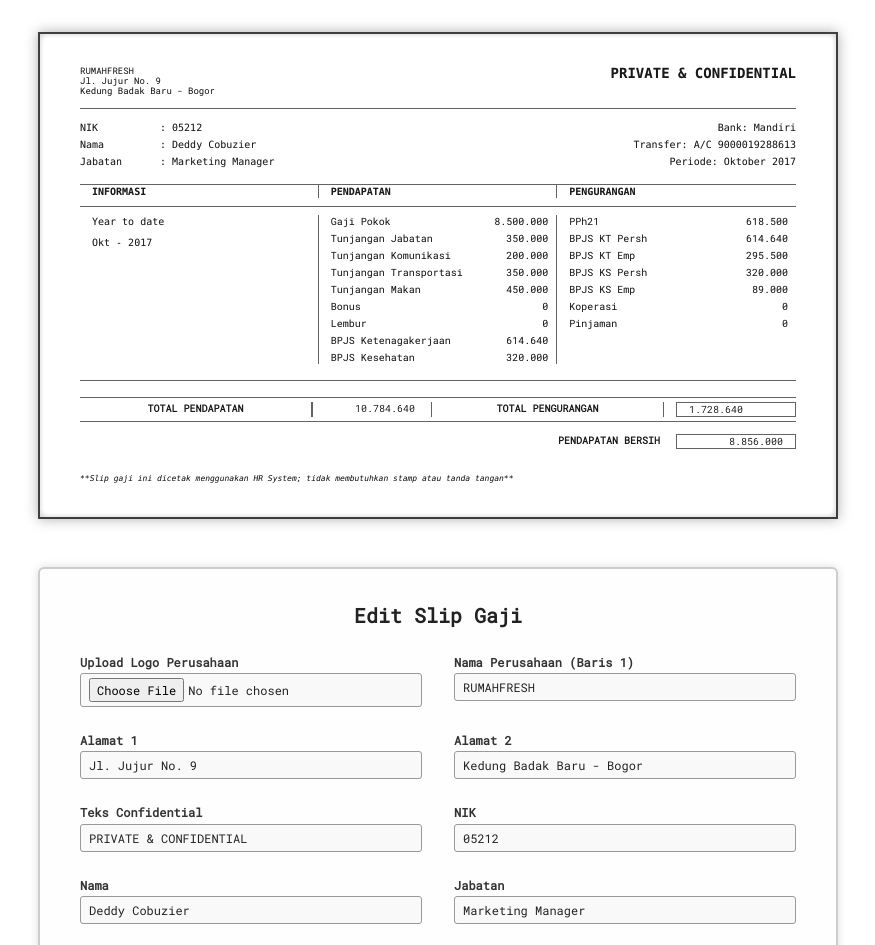
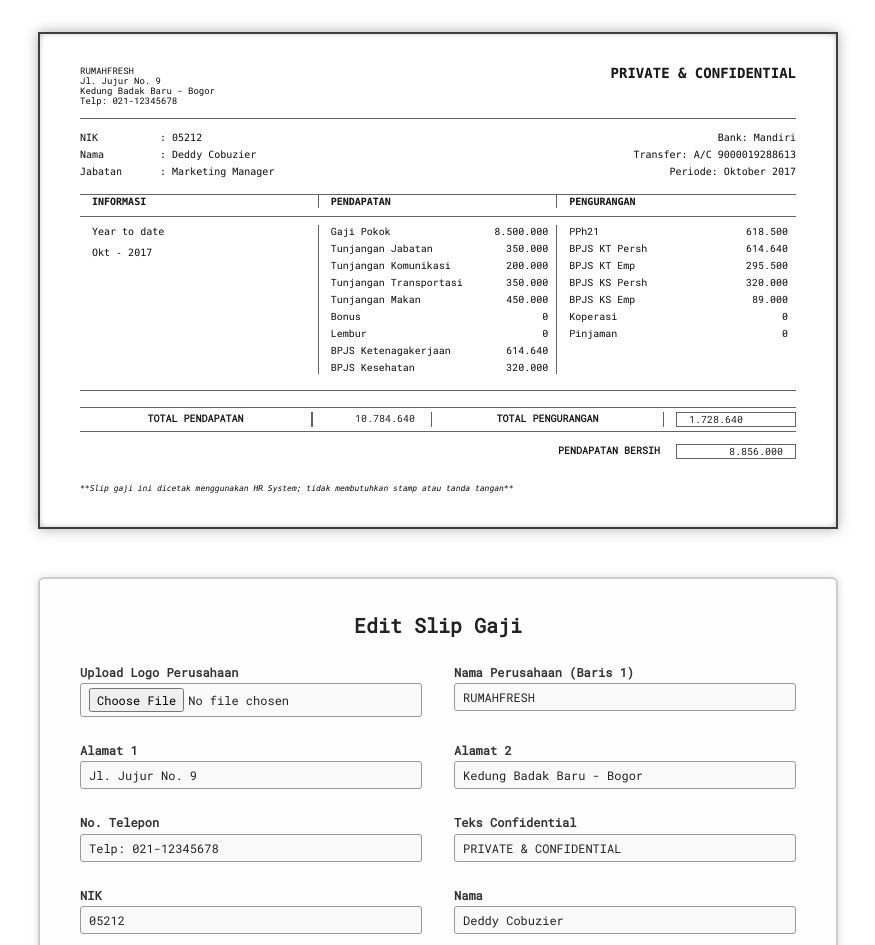
Before and after one commit to andprapr/cuiman, a plain HTML site: page index.html in a window 1280 px wide. Shown: the top 945 px of the page, without its empty margins (202-1077 px from the left). Drawn offline with nearby package versions, Linux system fonts and the light colour scheme.

Commit message:
Update index.html

```diff
--- a/index.html
+++ b/index.html
@@ -205,6 +205,7 @@
           <p id="companyName2Display">RUMAHFRESH</p>
           <p id="companyAddress1Display">Jl. Jujur No. 9</p>
           <p id="companyAddress2Display">Kedung Badak Baru - Bogor</p>
+          <p id="companyPhoneDisplay">Telp: 021-12345678</p>
         </div>
       </div>
       <div class="text-[14px] font-mono leading-[1] whitespace-nowrap text-shadow font-bold" id="confidentialDisplay">
@@ -290,6 +291,10 @@
       <div class="form-group">
         <label for="companyAddress2">Alamat 2</label>
         <input type="text" id="companyAddress2" name="companyAddress2" value="Kedung Badak Baru - Bogor" />
+      </div>
+      <div class="form-group">
+        <label for="companyPhone">No. Telepon</label>
+        <input type="text" id="companyPhone" name="companyPhone" value="Telp: 021-12345678" />
       </div>
       <div class="form-group">
         <label for="confidential">Teks Confidential</label>
@@ -379,6 +384,7 @@ Pinjaman|0</textarea>
     const companyName2Display = document.getElementById('companyName2Display');
     const companyAddress1Display = document.getElementById('companyAddress1Display');
     const companyAddress2Display = document.getElementById('companyAddress2Display');
+    const companyPhoneDisplay = document.getElementById('companyPhoneDisplay');
     const confidentialDisplay = document.getElementById('confidentialDisplay');
 
     const nikDisplay = document.getElementById('nikDisplay');
@@ -434,6 +440,7 @@ Pinjaman|0</textarea>
       companyName2Display.textContent = form.companyName2.value.trim() || 'RUMAHFRESH';
       companyAddress1Display.textContent = form.companyAddress1.value.trim() || 'Jl. Jujur No. 9';
       companyAddress2Display.textContent = form.companyAddress2.value.trim() || 'Kedung Badak Baru - Bogor';
+      companyPhoneDisplay.textContent = form.companyPhone.value.trim() || 'Telp: 021-12345678';
       confidentialDisplay.textContent = form.confidential.value.trim() || 'PRIVATE & CONFIDENTIAL';
 
       // Update info and bank
```
